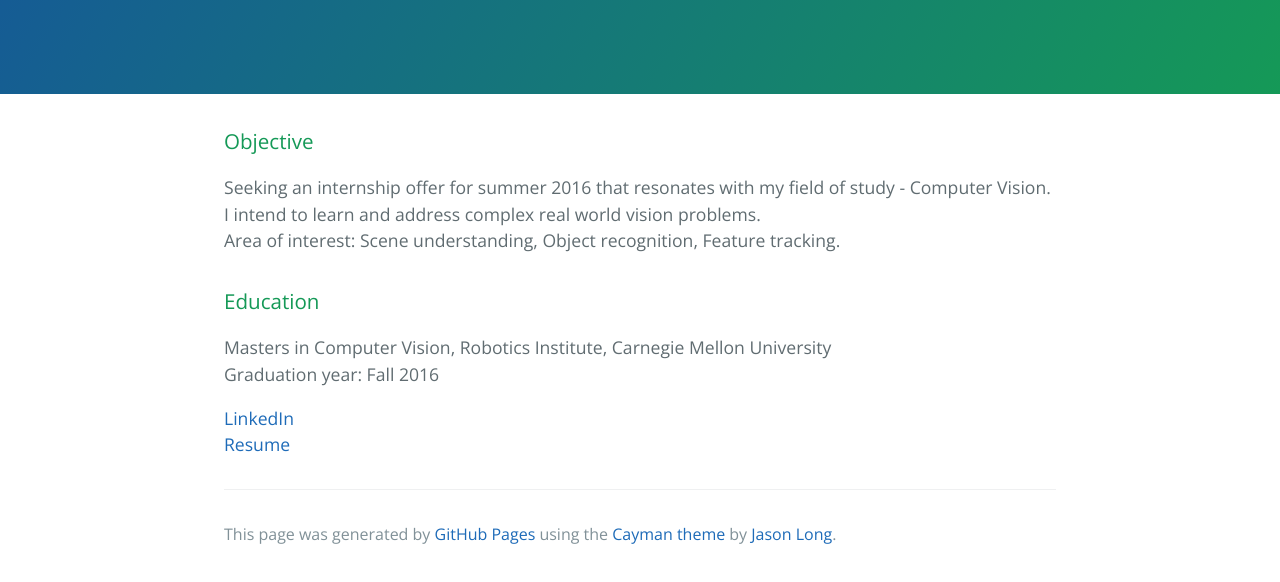
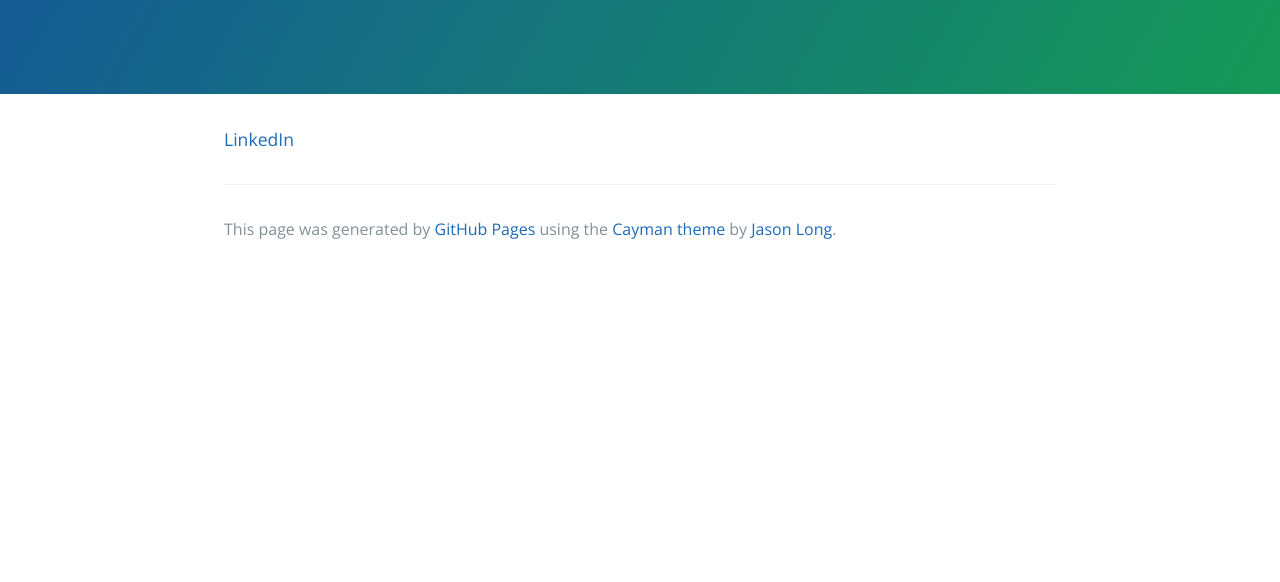
Before and after one commit to gmichaeljaison/gmichaeljaison.github.io, a plain HTML site: page index.html in a window 1280 px wide. Shown: the part 176-758 px from the top of the page. Drawn offline with nearby package versions, Linux system fonts and the light colour scheme.

Commit message:
Corona index html

```diff
--- a/index.html
+++ b/index.html
@@ -1,5 +1,6 @@
 <!DOCTYPE html>
 <html lang="en-us">
+
 <head>
   <meta charset="UTF-8">
   <title>Michael Jaison Gnanasekar by gmichaeljaison</title>
@@ -9,6 +10,7 @@
   <link rel="stylesheet" type="text/css" href="stylesheets/stylesheet.css" media="screen">
   <link rel="stylesheet" type="text/css" href="stylesheets/github-light.css" media="screen">
 </head>
+
 <body>
   <section class="page-header">
     <h1 class="project-name">Michael Jaison Gnanasekar</h1>
@@ -16,28 +18,19 @@
   </section>
 
   <section class="main-content">
-      <h3>
-<a id="objective" class="anchor" href="#objective" aria-hidden="true"><span class="octicon octicon-link"></span></a>Objective</h3>
 
-<p>Seeking an internship offer for summer 2016 that resonates with my field of study - Computer Vision. I intend to learn and address complex real world vision problems.<br>
-Area of interest: Scene understanding, Object recognition, Feature tracking.<br></p>
-
-<h3>
-<a id="education" class="anchor" href="#education" aria-hidden="true"><span class="octicon octicon-link"></span></a>Education</h3>
-
-<p>Masters in Computer Vision, Robotics Institute, Carnegie Mellon University<br>
-Graduation year: Fall 2016<br></p>
-
-<p><a href="https://www.linkedin.com/in/mjaison">LinkedIn</a><br>
-<a href="https://github.com/gmichaeljaison/gmichaeljaison.github.io/raw/master/Resume.pdf">Resume</a><br></p>
+    <p><a href="https://www.linkedin.com/in/mjaison">LinkedIn</a><br></p>
 
     <footer class="site-footer">
 
-        <span class="site-footer-credits">This page was generated by <a href="https://pages.github.com">GitHub Pages</a> using the <a href="https://github.com/jasonlong/cayman-theme">Cayman theme</a> by <a href="https://twitter.com/jasonlong">Jason Long</a>.</span>
+      <span class="site-footer-credits">This page was generated by <a href="https://pages.github.com">GitHub Pages</a>
+        using the <a href="https://github.com/jasonlong/cayman-theme">Cayman theme</a> by <a
+          href="https://twitter.com/jasonlong">Jason Long</a>.</span>
     </footer>
 
   </section>
 
 
 </body>
+
 </html>
```
Also changed, not shown: corona/index.html (added, +31 -0 lines). Lines whose indentation alone changed are shown as unchanged.
